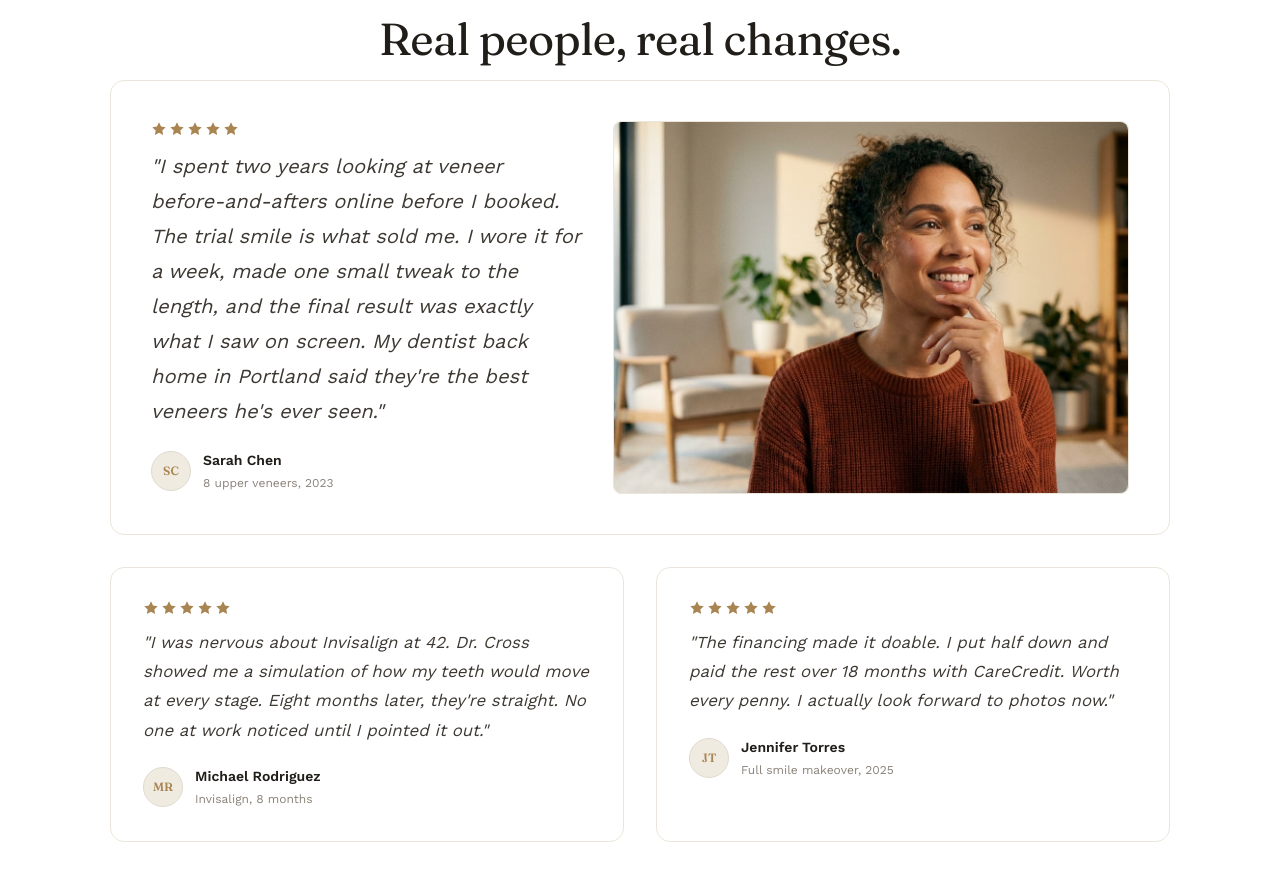
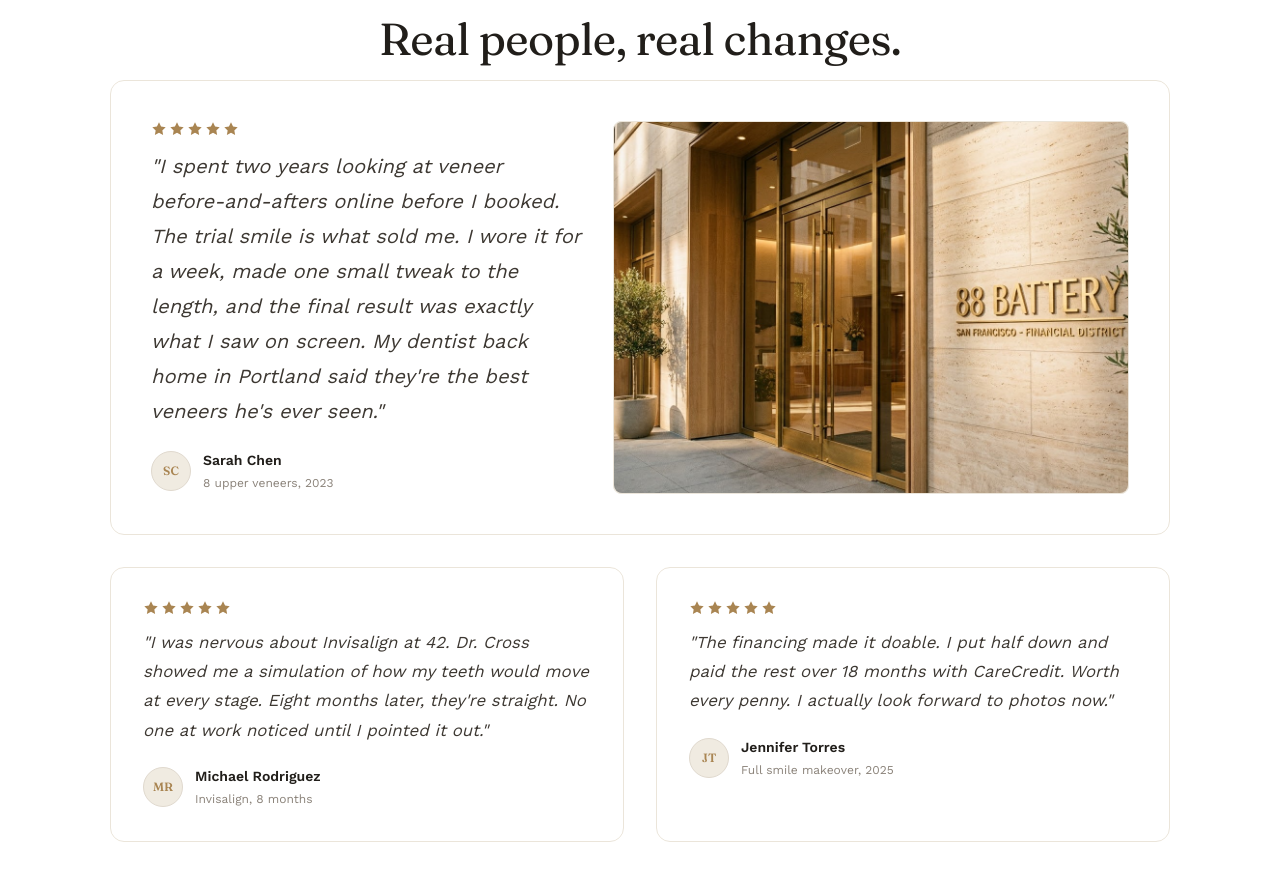
Before and after one commit to prasanna-back-dev/Meridian-Smile-Studio, a plain HTML site: page index.html in a window 1280 px wide. Shown: the part 7840-8720 px from the top of the page. Drawn offline with nearby package versions, Linux system fonts and the light colour scheme.

Commit message:
Fix: ensure all images are unique across the site

```diff
--- a/index.html
+++ b/index.html
@@ -1400,7 +1400,7 @@
               </div>
             </div>
             <div class="testimonial-card__image">
-              <img src="images/gallery-makeover.jpg" alt="Professional smile makeover result" width="1024" height="768" loading="lazy" style="width:100%;height:100%;object-fit:cover;border-radius:var(--radius-md);">
+              <img src="images/blog-location.jpg" alt="Meridian Smile Studio location" width="1024" height="768" loading="lazy" style="width:100%;height:100%;object-fit:cover;border-radius:var(--radius-md);">
             </div>
           </article>
 
```
